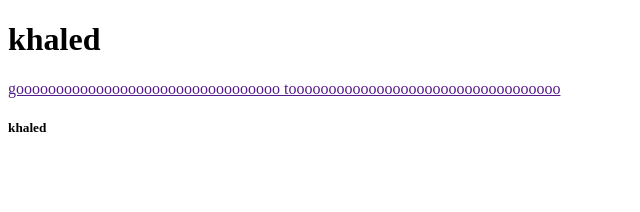
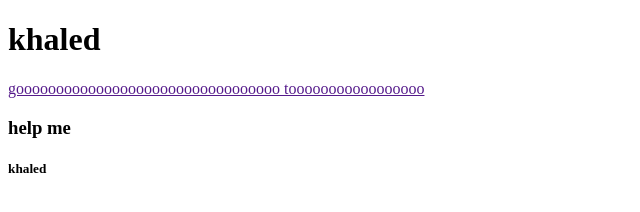
Before and after one commit to kelbhdaly/testgithub, a plain HTML site: page index.html in a window 1280 px wide. Shown: the whole page, without its empty margins (0-640 px from the left). Drawn offline with Linux system fonts and the light colour scheme.

Commit message:
Update index.html

```diff
--- a/index.html
+++ b/index.html
@@ -7,8 +7,8 @@
 </head>
 <body>
     <h1>khaled</h1>
-    <a href="">gooooooooooooooooooooooooooooooooo toooooooooooooooooooooooooooooooooo</a>
-
+    <a href="">gooooooooooooooooooooooooooooooooo tooooooooooooooooo</a>
+        <h3> help me </h3>
         <h5>khaled</h5>
 
 
```
